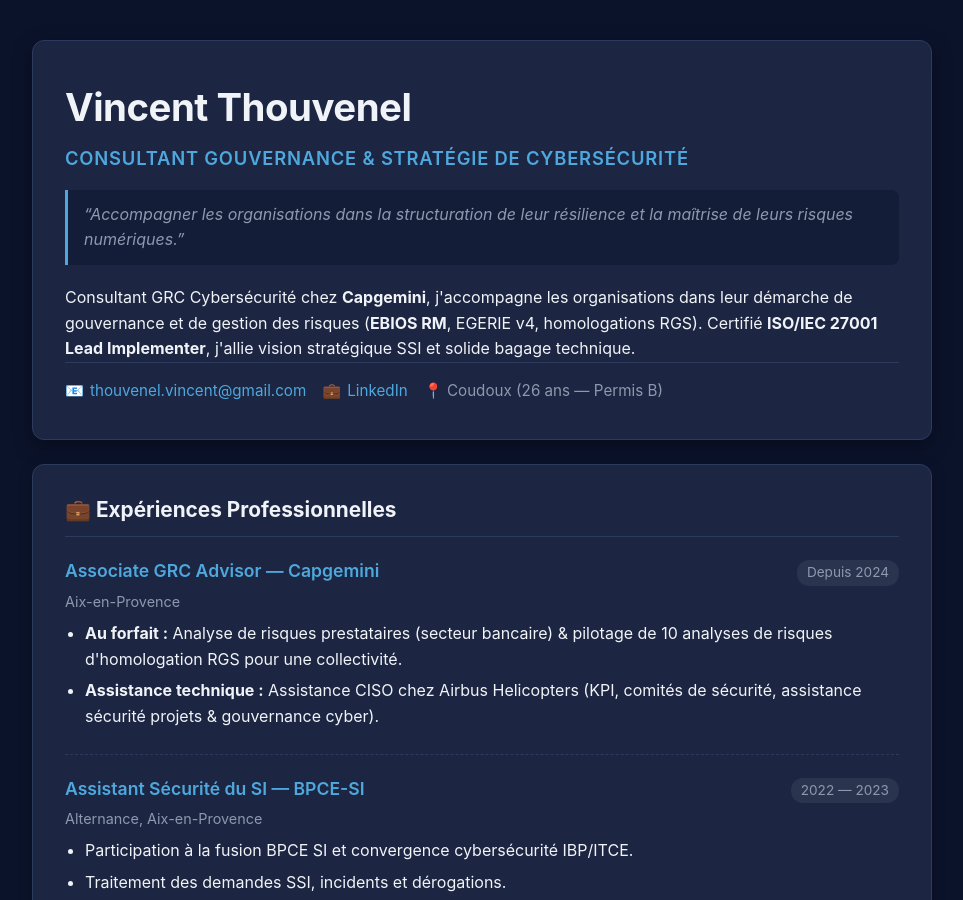
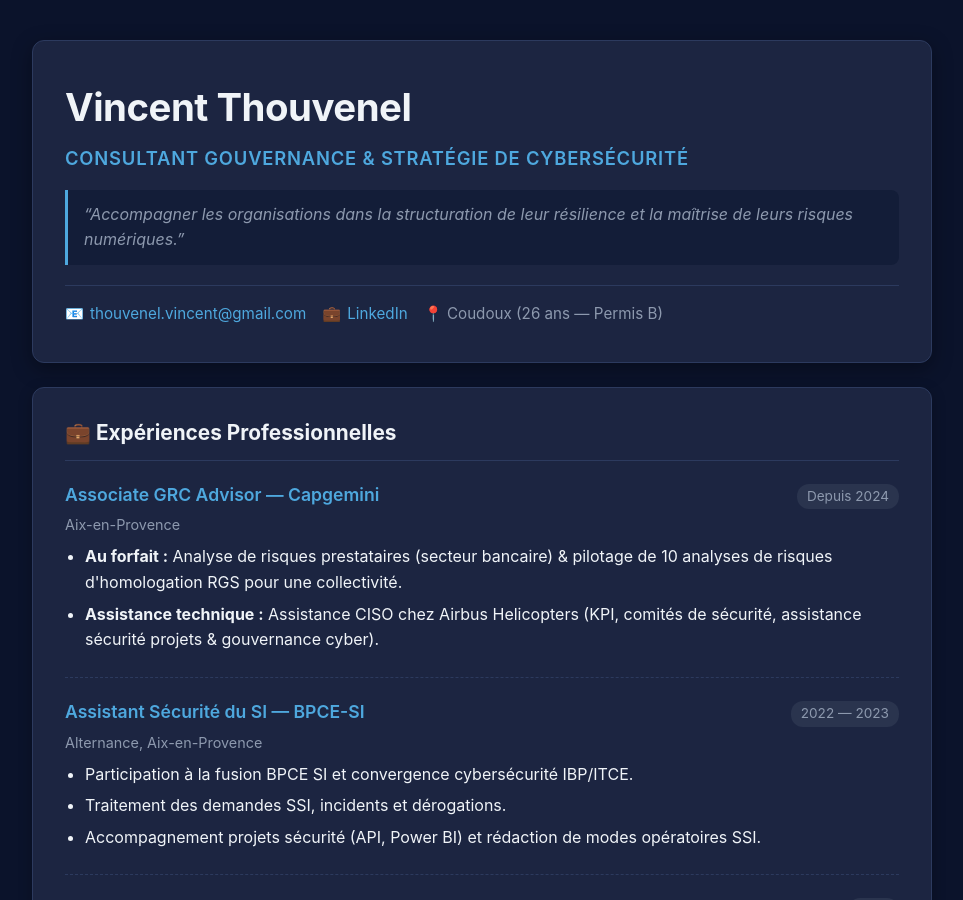
Before and after one commit to Vince13580/Vince13580.github.io, a Jekyll site: the page index.html, which Jekyll copies as it is, in a window 1280 px wide and 900 px high. Shown: the whole window, without its empty margins (158-1121 px from the left). Built offline with Jekyll 4.4.1, drawn with Linux system fonts in a browser that asks for light colours.

Commit message:
Modify consultant description and remove intro paragraph
Updated the description for the consultant role and removed the introductory paragraph.

```diff
--- a/index.html
+++ b/index.html
@@ -248,9 +249,6 @@
       <div class="quote">
         “Accompagner les organisations dans la structuration de leur résilience et la maîtrise de leurs risques numériques.”
       </div>
-      <p class="profile-intro">
-        Consultant GRC Cybersécurité chez <strong>Capgemini</strong>, j'accompagne les organisations dans leur démarche de gouvernance et de gestion des risques (<strong>EBIOS RM</strong>, EGERIE v4, homologations RGS). Certifié <strong>ISO/IEC 27001 Lead Implementer</strong>, j'allie vision stratégique SSI et solide bagage technique.
-      </p>
       <div class="contact-grid">
         <div class="contact-item">📧 <a href="mailto:thouvenel.vincent@gmail.com">thouvenel.vincent@gmail.com</a></div>
         <div class="contact-item">💼 <a href="https://www.linkedin.com/in/vincent-thouvenel/" target="_blank">LinkedIn</a></div>
```
Also changed, not shown: other parts of index.html (+1 -0 lines).
